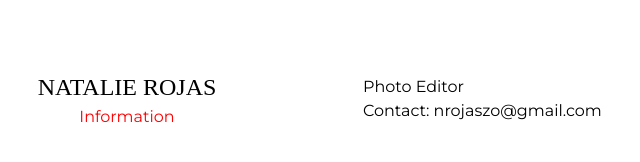
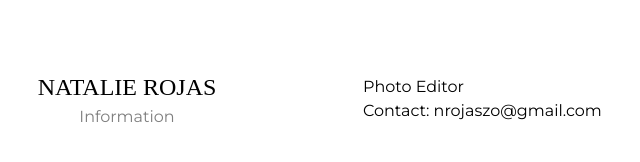
Before and after one commit to josue-rojas/Natalies-Portfolio, a Jekyll site: the page built from pages/information.html, in a window 1280 px wide. Shown: the part 351-513 px from the top of the page, without its empty margins (252-892 px from the left). Built offline with Jekyll 4.4.1, drawn with Linux system fonts in a browser that asks for light colours; some web fonts are replaced.

Commit message:
fixed horizontal scroll/click; added metadata; minor style changes; minor updates

```diff
--- a/_data/index.yml
+++ b/_data/index.yml
@@ -1,4 +1,7 @@
 ---
+  metatada:
+    description: "Portfolio for Natalie Rojas (Photo Editor)"
+    title: "Natalie's Portofolio"
   images-strip:
     - "./resources/images/photos/photo_0.jpg"
     - "./resources/images/photos/photo_1.jpeg"
--- /dev/null
+++ b/_includes/js.html
@@ -0,0 +1,6 @@
+{% if page.permalink == '/'%}
+  <script src="https://code.jquery.com/jquery-3.3.1.min.js" integrity="sha256-FgpCb/KJQlLNfOu91ta32o/NMZxltwRo8QtmkMRdAu8="   crossorigin="anonymous"></script>
+  <script type="text/javascript" src="//cdnjs.cloudflare.com/ajax/libs/jquery.lazy/1.7.9/jquery.lazy.min.js"></script>
+  <script type="text/javascript" src="//cdnjs.cloudflare.com/ajax/libs/jquery.lazy/1.7.9/jquery.lazy.plugins.min.js"></script>
+{% endif %}
+<script src='./resources/js/{{ page.js }}'></script>
--- /dev/null
+++ b/_includes/metadata.html
@@ -0,0 +1,28 @@
+<!-- META -->
+<meta charset="utf-8">
+<meta name="viewport" content="width=device-width, initial-scale=1, shrink-to-fit=no">
+<meta name="description" content="{{site.data.index.metatada.description}}">
+<meta name="keywords" content="Portofolio, Photo Editor, Natalie Rojas">
+<meta name="author" content="Josue Rojas">
+
+<!-- Open Graph data -->
+<meta property="og:title" content="{{site.data.index.metatada.title}}" />
+<meta property="og:type" content="portfolio" />
+<!-- <meta property="og:url" content="http://www.example.com/" /> -->
+<!-- <meta property="og:image" content="http://example.com/image.jpg" /> -->
+<meta property="og:description" content="{{site.data.index.metatada.description}}" />
+<meta property="og:site_name" content="{{site.data.index.metatada.title}}" />
+
+<!-- Schema.org markup for Google+ -->
+<meta itemprop="name" content="{{site.data.index.metatada.title}}">
+<meta itemprop="description" content="{{site.data.index.metatada.description}}">
+<!-- <meta itemprop="image" content="http://www.example.com/image.jpg"> -->
+
+<!-- Twitter Card data -->
+<!-- <meta name="twitter:card" content="summary_large_image"> -->
+<!-- <meta name="twitter:site" content="@publisher_handle"> -->
+<meta name="twitter:title" content="{{site.data.index.metatada.title}}">
+<meta name="twitter:description" content="{{site.data.index.metatada.description}}">
+<!-- <meta name="twitter:creator" content="@author_handle"> -->
+<!-- Twitter summary card with large image must be at least 280x150px -->
+<!-- <meta name="twitter:image:src" content="http://www.example.com/image.jpg"> -->
--- a/_layouts/main.html
+++ b/_layouts/main.html
@@ -4,14 +4,11 @@ layout: compress
 <!DOCTYPE html>
 <html>
 <head>
-  <!-- META -->
-  <meta charset="utf-8">
-  <meta name="viewport" content="width=device-width, initial-scale=1, shrink-to-fit=no">
+  {% include metadata.html %}
+  <!-- js -->
+  {% include js.html %}
+  <!-- css -->
   <link rel='stylesheet' type="text/css" href='./resources/css/{{page.css}}'/>
-  <script src="https://code.jquery.com/jquery-3.3.1.min.js" integrity="sha256-FgpCb/KJQlLNfOu91ta32o/NMZxltwRo8QtmkMRdAu8="   crossorigin="anonymous"></script>
-  <script type="text/javascript" src="//cdnjs.cloudflare.com/ajax/libs/jquery.lazy/1.7.9/jquery.lazy.min.js"></script>
-  <script type="text/javascript" src="//cdnjs.cloudflare.com/ajax/libs/jquery.lazy/1.7.9/jquery.lazy.plugins.min.js"></script>
-  <script src='./resources/js/{{ page.js }}'></script>
   <link href="https://fonts.googleapis.com/css?family=Montserrat|Bellefair" rel="stylesheet">
   <title>{{ page.title }}</title>
 </head>
--- a/_sass/main.sass
+++ b/_sass/main.sass
@@ -34,9 +34,9 @@
       transition: color 300ms
       color: rgb(85, 85, 85)
       &.active
-        color: red
+        color: #7f7f7f
       &:not(.active):hover
-        color: #9a9a9a
+        color: #7f7f7f
   .content-wrapper
     +medium-devices
       min-width: 40vw
--- a/_sass/photo_strip.sass
+++ b/_sass/photo_strip.sass
@@ -13,6 +13,12 @@
     align-items: center
     justify-content: center
     cursor: pointer
+    // animation: FadeOut .5s
+    // -webkit-animation-fill-mode: forwards
+    // -moz-animation-fill-mode: forwards
+    // -o-animation-fill-mode: forwards
+    // -ms-animation-fill-mode: forwards
+    // animation-fill-mode: forwards
     .chevron-icon
       width: 100%
       height: 40px
@@ -86,3 +92,9 @@
     opacity: 0
   100%
     opacity: 1
+
++keyframes(FadeOut)
+  0%
+    opacity: 1
+  100%
+    opacity: 0
--- a/resources/css/information.sass
+++ b/resources/css/information.sass
@@ -20,3 +20,7 @@
     max-height: 60vh
     overflow: hidden
     position: relative
+  .info
+    text-align: center
+    +medium-devices
+      text-align: left
```
Also changed, not shown: README.md (+1 -0 lines), resources/js/index.js (+9 -5 lines).
